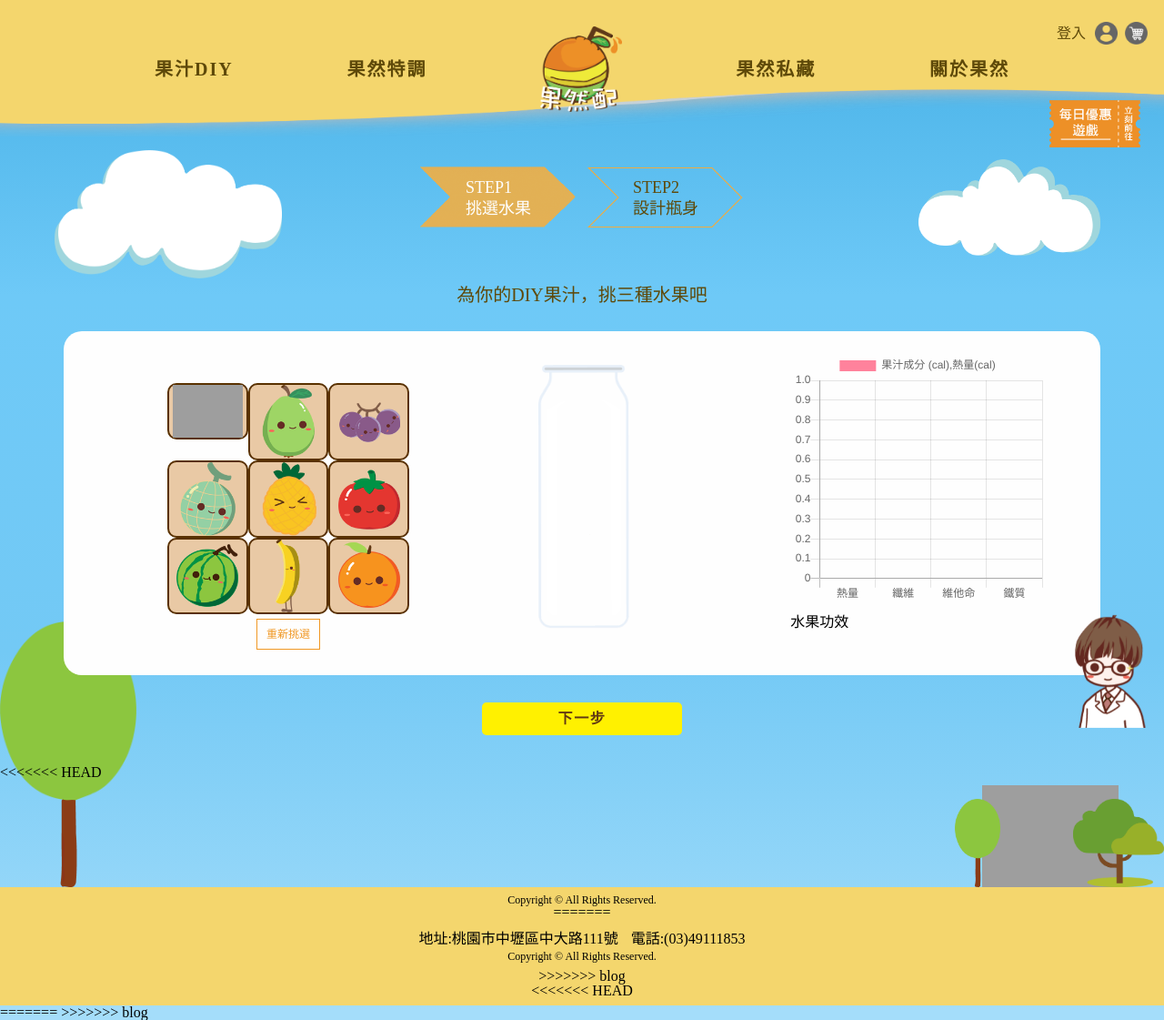
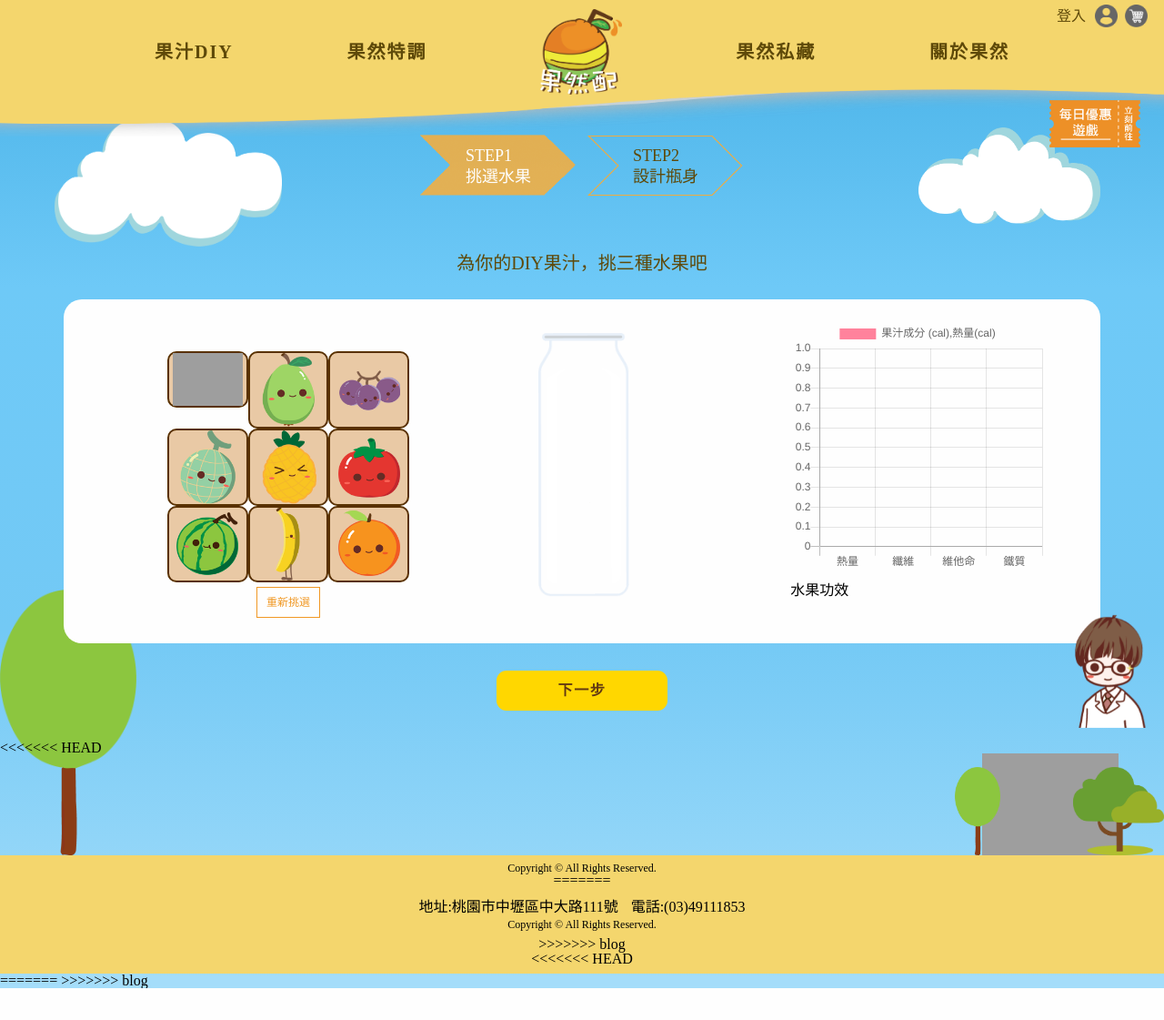
Before and after one commit to cherylHsueh/G4, a PHP site: page /diy.html in a window 1280 px wide. Shown: the whole page at 91% size. After the commit the page ends 1086 px from the top, so only its background shows below. Run offline with PHP 8.4, Linux system fonts and the light colour scheme; some libraries are stand-ins or nearby versions; grey boxes are pictures that could not be loaded.

Commit message:
轉換分頁

```diff
--- a/css/diy.css
+++ b/css/diy.css
@@ -726,15 +726,6 @@
   .diy_pickFruit_nextButton {
     margin: 20px 0;
     text-align: center; }
-    .diy_pickFruit_nextButton a {
-      background-color: #fff100;
-      padding: 10px 30px;
-      border-radius: 5px;
-      color: #5e4909;
-      transition: 1s; }
-      .diy_pickFruit_nextButton a:hover {
-        background-color: #f1900f;
-        color: #fefefe; }
   .tree1 {
     width: 100px;
     position: absolute;
@@ -1070,15 +1061,6 @@
   .diy_pickFruit_nextButton {
     margin: 10px 0;
     text-align: center; }
-    .diy_pickFruit_nextButton a {
-      background-color: #fff100;
-      padding: 10px 30px;
-      border-radius: 5px;
-      color: #5e4909;
-      transition: 1s; }
-      .diy_pickFruit_nextButton a:hover {
-        background-color: #f1900f;
-        color: #fefefe; }
   .tree1 {
     width: 150px;
     position: absolute;
--- a/diy.html
+++ b/diy.html
@@ -24,45 +24,60 @@
 </head>
 
 <body>
-
 	<header>
-		<input type='checkbox' name=' id=' hb_control'>
+        <input type="checkbox" name="" id="hb_control">
         <nav>
-			<div id='svg-2'>
-				<canvas id='wave' width='1000' height='400'>
+            <!-- <svg preserveAspectRatio="none" id="svg-2" viewBox="0 0 100 80" enable-background="new 0 0 100 80">
+                        <animate dur="2s" attributeName="x" repeatCount="indefinite" from="0" to="100" xlink:href="#wave"></animate>
+                        <defs>
+                            <filter id="f4" x="0" y="0" width="100%" height="100%">
+                                <feOffset result="offOut" in="SourceGraphic" dx="0" dy="0"></feOffset>
+                                <feColorMatrix result="matrixOut" in="offOut" type="matrix" values="0.2 0 0 0 0 0 0.2 0 0 0 0 0 0.2 0 0 0 0 0 1 0"></feColorMatrix>
+                                <feGaussianBlur result="blurOut" in="matrixOut" stdDeviation="2"></feGaussianBlur>
+                                <feBlend in="SourceGraphic" in2="blurOut" mode="normal"></feBlend>
+                            </filter>
+                        </defs>
+                        <path x="0" y="0" d="M 100,0 L 0,0 L 0,65 Q 12.5,80 25,65T 50,65 Q62.5,80 75,65 T 100,65Z" filter="url(#f4)"
+                            id="wave"></path>
+                        <path x="30" y="0" d="M 100,0 L 0,0 L 0,65 Q 12.5,80 25,65T 50,65 Q62.5,80 75,65 T 100,65Z" filter="url(#f4)"
+                            id="wave2"></path>
+                    </svg> -->
+            <div id="svg-2">
+                <canvas id="wave" width="1000" height="400">
                     Hopefully you don't see this. If you do, get Google Chrome.
                 </canvas>
-				<canvas id='wave2' width='1000' height='400'>
+                <canvas id="wave2" width="1000" height="400">
                     Hopefully you don't see this. If you do, get Google Chrome.
                 </canvas>
             </div>
-			<div class='ph_nav'>
-				<label for='hb_control' class='hb'><span></span></label>
-				<a href='index.html'>
-					<h1 class='phone_logo'><img src='images/logo.png' alt='果然配'>果然配</h1>
+            <div class="ph_nav">
+                <label for="hb_control" class="hb"><span></span></label>
+                <a href="index.html">
+                    <h1 class="phone_logo"><img src="images/logo.png" alt="果然配">果然配</h1>
                 </a>
             </div>
 
-			<div class='menu'>
+            <div class="menu">
                 <ul>
-					<li class='menu_item'><a href='diy.html'>果汁DIY</a></li>
-					<li class='menu_item'><a href='product.html'>果然特調</a></li>
-					<li><a href='index.html'>
-							<h1 class='menu_logo'><img src='images/logo.png' alt='果然配'>果然配</h1>
+                    <li class="menu_item"><a href="diy.html">果汁DIY</a></li>
+                    <li class="menu_item"><a href="product.html">果然特調</a></li>
+                    <li><a href="index.html">
+                            <h1 class="menu_logo"><img src="images/logo.png" alt="果然配">果然配</h1>
                         </a> </li>
-					<li class='menu_item'><a href='blog.html'>果然私藏</a></li>
-					<li class='menu_item'><a href='about.html'>關於果然</a></li>
+                    <li class="menu_item"><a href="blog.html">果然私藏</a></li>
+                    <li class="menu_item"><a href="about.html">關於果然</a></li>
                 </ul>
             </div>
-			<div class='nav_mem'>
-				<p><a href='login.html'>登入</a></p>
-				<div class='mem_pic'><a href='member.html'><img src='images/user.png' alt='會員中心'></a></div>
-				<div class='mem_pic'><a href='cart.html'><img src='images/cart.png' alt='購物車'></a></div>
+            <div class="nav_mem">
+                <p><a href="login.html">登入</a></p>
+                <div class="mem_pic"><a href="member.html"><img src="images/user.png" alt="會員中心"></a></div>
+                <div class="mem_pic"><a href="cart.html"><img src="images/cart.png" alt="購物車"></a></div>
             </div>
         </nav>
-		<div class='coupon'><img src='images/coupon.png' alt='優惠小遊戲'></div>
-		<div class='robot'><img src='images/robot.png' alt='果然配客服機器人'></div>
-	</header>"
+        <div class="coupon"><img src="images/coupon.png" alt="優惠小遊戲"></div>
+        <div class="robot"><img src="images/robot.png" alt="果然配客服機器人"></div>
+    </header>
+
 	<!-- DIY挑選水果 -->
 	<div class="navSpace"></div>
 	<section class="section active diy_pickFruit">
--- a/sass/diy.scss
+++ b/sass/diy.scss
@@ -56,20 +56,23 @@
 //手機開始
 @include rwd(mobile) {
 
-  .diy_pickFruit_wrapper{
+  .diy_pickFruit_wrapper {
     position: relative;
-    .cloud1{
+
+    .cloud1 {
       width: 25%;
       position: absolute;
       top: 0;
       right: 30px;
     }
-    .cloud2{
+
+    .cloud2 {
       // width: 80px
       position: absolute;
       top: -10px;
       left: 20px;
-      img{
+
+      img {
         width: 20%;
       }
     }
@@ -417,19 +420,6 @@
   .diy_pickFruit_nextButton {
     margin: 20px 0;
     text-align: center;
-
-    a {
-      background-color: $buttoncolor;
-      padding: 10px 30px;
-      border-radius: 5px;
-      color: $mainfontcolor;
-      transition: 1s;
-
-      &:hover {
-        background-color: #f1900f;
-        color: #fefefe;
-      }
-    }
   }
 
   .tree1 {
@@ -501,20 +491,23 @@
 //平板開始
 @include rwd(medium) {
 
-  .diy_pickFruit_wrapper{
+  .diy_pickFruit_wrapper {
     position: relative;
-    .cloud1{
+
+    .cloud1 {
       width: 200px;
       position: absolute;
       top: 0;
       right: 30px;
     }
-    .cloud2{
+
+    .cloud2 {
       // width: 80px
       position: absolute;
       top: -10px;
       left: 20px;
-      img{
+
+      img {
         width: 250px;
       }
     }
@@ -971,19 +964,6 @@
   .diy_pickFruit_nextButton {
     margin: 10px 0;
     text-align: center;
-
-    a {
-      background-color: $buttoncolor;
-      padding: 10px 30px;
-      border-radius: 5px;
-      color: $mainfontcolor;
-      transition: 1s;
-
-      &:hover {
-        background-color: #f1900f;
-        color: #fefefe;
-      }
-    }
   }
 
   .tree1 {
```
Lines whose indentation alone changed are shown as unchanged.
